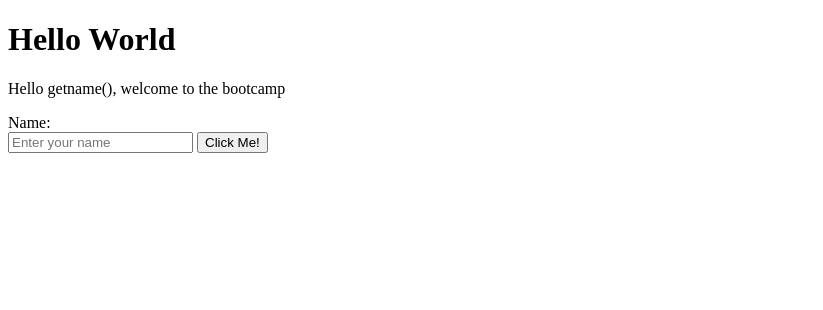
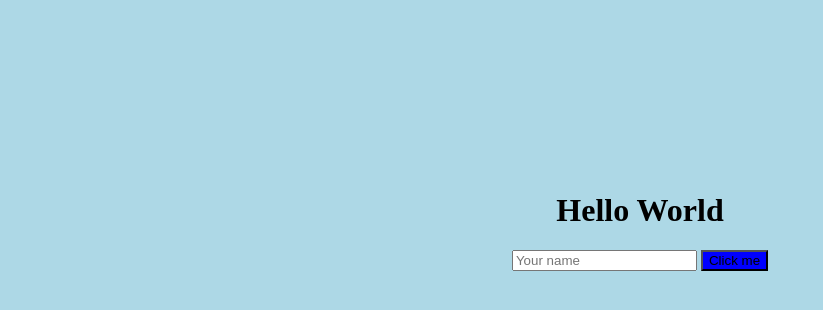
Before and after one commit to FaithKwamboka/DAM_Assignment1, a plain HTML site: page index.html in a window 1280 px wide. Shown: the whole page, without its empty margins (0-823 px from the left). Drawn offline with Linux system fonts and the light colour scheme.

Commit message:
Update files

```diff
--- a/assets/main.js
+++ b/assets/main.js
@@ -1,4 +1,7 @@
-function getname() {
-    const name = document.querySelector('input').value;
-
+document.querySelector("#btn").addEventListener("click", message);
+function message() {
+    let input = document.querySelector("#input").value
+    let generatedElement = document.createElement("p");
+    generatedElement.innerText = `hello ${input} welcome to the bootcamp`
+    document.querySelector('#demo').appendChild(generatedElement);
 }
--- a/assets/style.css
+++ b/assets/style.css
@@ -0,0 +1,9 @@
+body{
+    background-color: lightblue;
+    text-align: center;
+    margin-top: 15%;
+  }
+
+  #btn{
+    background-color:blue;
+  }
--- a/index.html
+++ b/index.html
@@ -3,18 +3,15 @@
 <head>
     <meta charset="UTF-8">
     <meta http-equiv="X-UA-Compatible" content="IE=edge">
-    <meta name="viewport" content="width=<device-width>, initial-scale=1.0">
+    <meta name="viewport" content="width=device-width, initial-scale=1.0">
+    <link rel="stylesheet" href="./assets/style.css">
     <title>Document</title>
 </head>
 <body>
     <h1>Hello World</h1>
-    <p>Hello getname(), welcome to the bootcamp</p>
-    <form>
-        <label for="fname">Name:</label><br>
-        <input type="text" id="name" name="name" placeholder="Enter your name">
-        <input type="submit" id="submit" name="submit" onclick="alert('')" value="Click Me!">
-    </form>
-
+    <input id="input" type="text" placeholder="Your name">
+    <button type="submit" id="btn">Click me</button>
+    <p id="demo"></p>
     <script src="./assets/main.js"></script>
 </body>
 </html>
```
